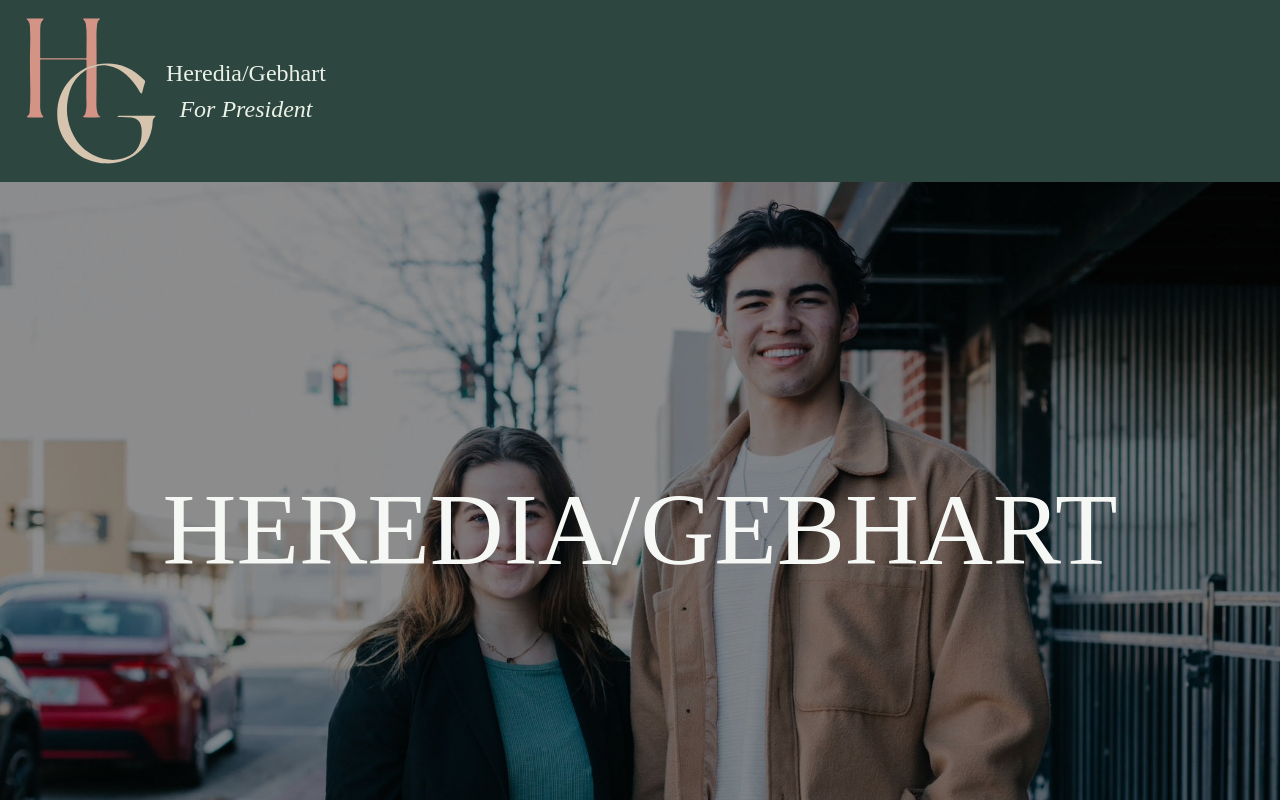
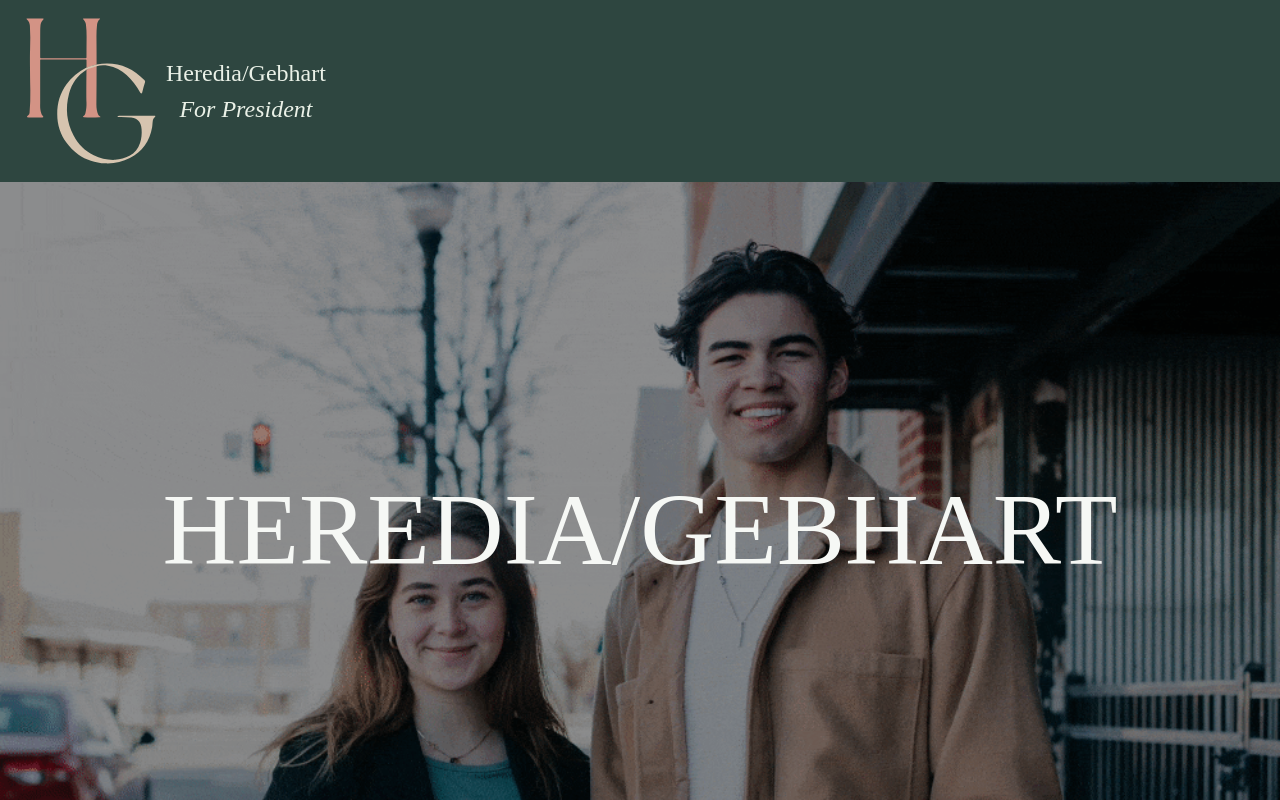
Before and after one commit to Tubbster-UX/Heredia-Gebhart, a React (Create React App) app: page / in a window 1280 px wide. Shown: the top 800 px of the page. Built offline with nearby package versions, Linux system fonts and the light colour scheme.

Commit message:
made it more mobiley

```diff
--- a/src/App.js
+++ b/src/App.js
@@ -66,10 +66,9 @@ function App() {
       <header className='h-min-screen'>
         {/* Background image */}
         <div
-          className="overflow-hidden bg-no-repeat bg-top bg-cover"
+          className="overflow-hidden bg-no-repeat bg-top bg-cover bg-mobile-hero lg:bg-desktop-hero"
           style={{
             backgroundPosition: "50%",
-            backgroundImage: 'url("Brad-Lila.jpg")',
             height: "90vh"
           }}
         >
--- a/tailwind.config.js
+++ b/tailwind.config.js
@@ -4,6 +4,12 @@ module.exports = {
     "./src/**/*.{js,jsx,ts,tsx}",
   ],
   theme: {
+    extend: {
+      backgroundImage: {
+        'mobile-hero': "url('/public/Brad-Lila.jpg')",
+        'desktop-hero': "url('/public/Brad-Lila.webp')",
+      }
+    },
     colors: {
       'rust': {
         '50': '#fff7ed',
@@ -72,7 +78,6 @@ module.exports = {
 },
 
     },
-    extend: {},
   },
   plugins: [],
 }
```
